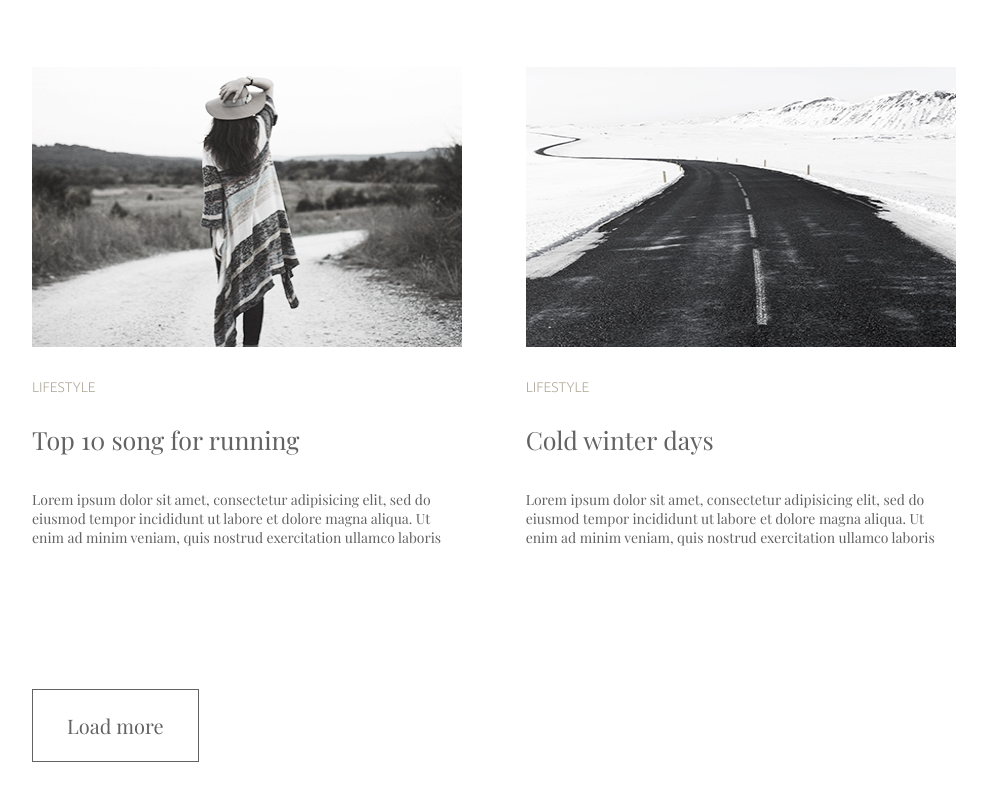
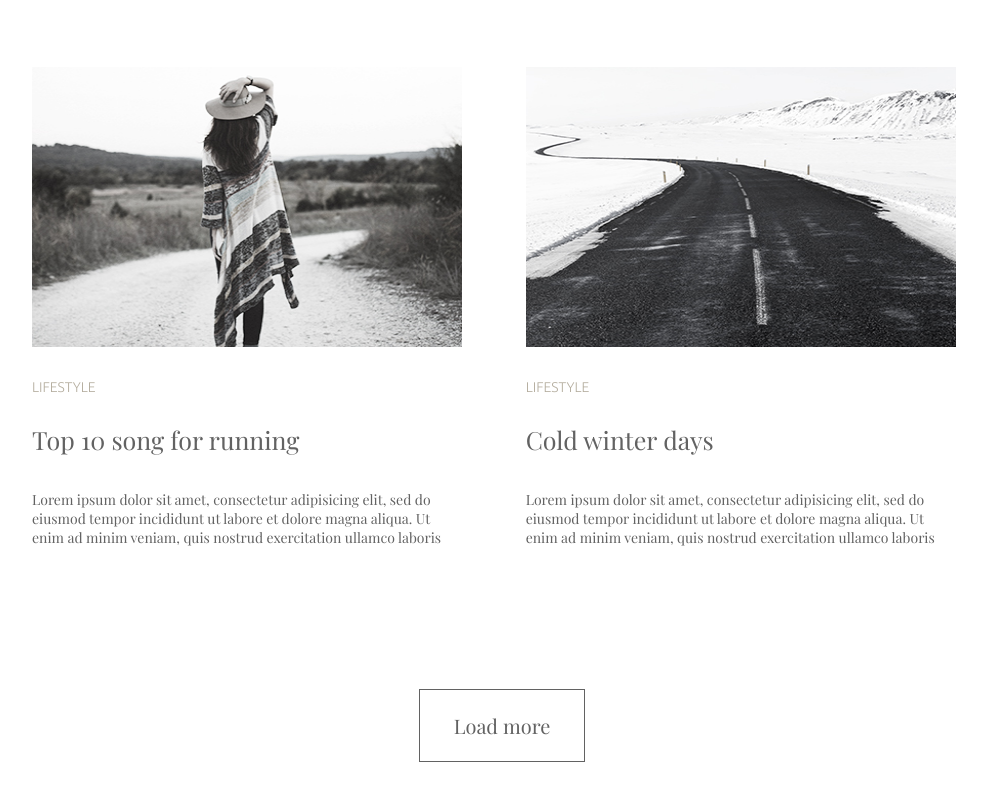
Before and after one commit to Marine24/goit-fe-course, a plain HTML site: page html-css/module-2/index.html in a window 1280 px wide. Shown: the part 1384-2184 px from the top of the page, without its empty margins (138-1125 px from the left). Drawn offline with nearby package versions, Linux system fonts and the light colour scheme.

Commit message:
fixed button

```diff
--- a/html-css/module-2/css/styles.css
+++ b/html-css/module-2/css/styles.css
@@ -48,6 +48,7 @@ text-align: center;
     display: inline-block;
     width: 430px;
     margin-bottom: 136px;
+
 }
 
 .post:nth-child(even){
@@ -94,13 +95,15 @@ text-align: center;
 }
 
   button{
+    cursor: pointer;
     background-color: white;
     border: 1px solid rgb(98, 98, 98);
     padding: 22px 34px;
     text-align: center;
-    display: inline-block;
+    display: block;
     font-size: 20px;
     font-weight: 400;
     font-family: 'Playfair Display';
     color: rgb(98, 98, 98);
+    margin: 0 auto;
 }
```
Also changed, not shown: html-css/module-2/index.html (line endings or trailing spaces).
